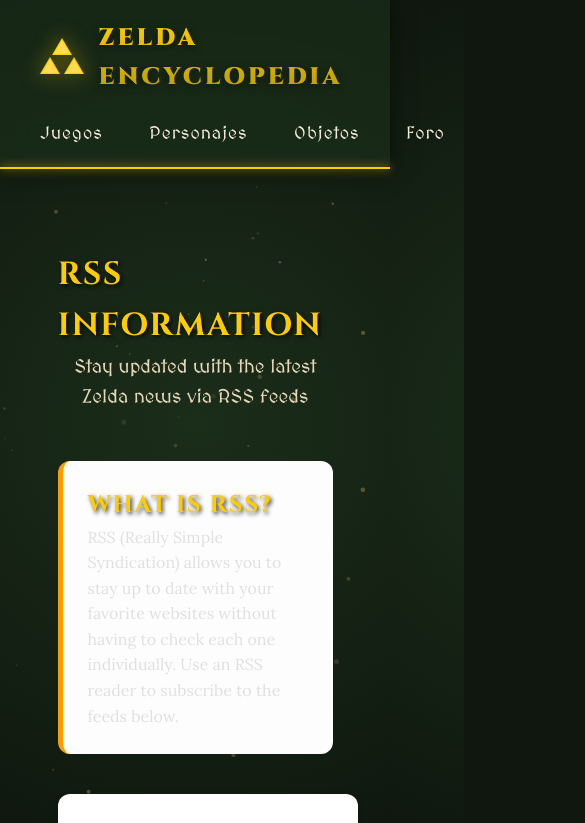
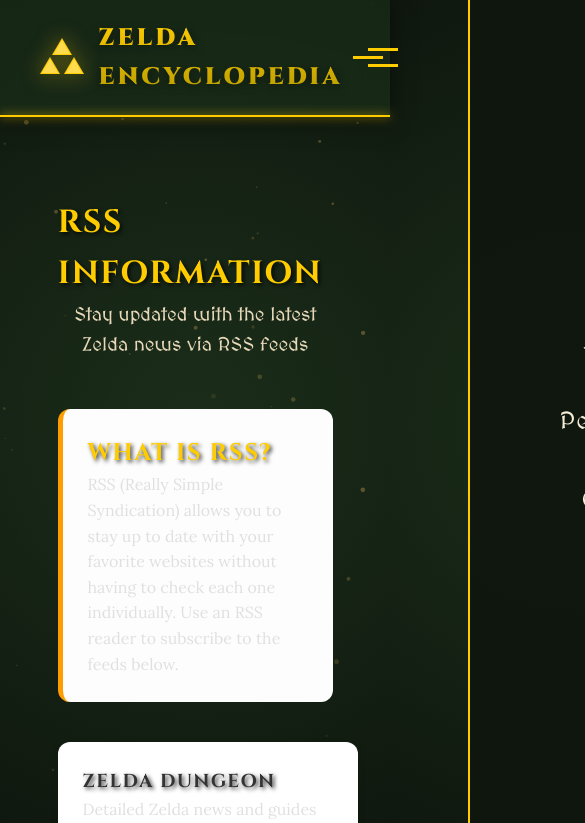
Before and after one commit to pr4032943-stack/zelda-enciclopedia, a React (Vite) app: page /rss-info in a window 390 px wide. Shown: the top 823 px of the page, 585 px wide, since content can reach past the window. Built offline with nearby package versions, Linux system fonts and the light colour scheme.

Commit message:
3rd delivery: Mobile menu, Firebase CRUD Update, RSS feeds updated, TERCERA_ENTREGA updated

```diff
--- a/src/components/header/Header.css
+++ b/src/components/header/Header.css
@@ -141,14 +141,89 @@
   box-shadow: 0 0 15px rgba(255, 204, 0, 0.3);
 }
 
-@media (max-width: 992px) {
+@media (max-width: 900px) {
   .logo-text { font-size: 1.5rem; }
   .nav-list { gap: 0.5rem; }
 }
 
+/* Mobile Menu Styles */
+.menu-toggle {
+  display: none;
+  background: none;
+  border: none;
+  cursor: pointer;
+  padding: 10px;
+  z-index: 1001;
+}
+
+.hamburger {
+  display: block;
+  width: 30px;
+  height: 3px;
+  background: var(--color-accent-gold);
+  position: relative;
+  transition: background 0.3s;
+}
+
+.hamburger::before,
+.hamburger::after {
+  content: '';
+  position: absolute;
+  width: 30px;
+  height: 3px;
+  background: var(--color-accent-gold);
+  transition: all 0.3s;
+}
+
+.hamburger::before { top: -8px; }
+.hamburger::after { bottom: -8px; }
+
+.menu-toggle.open .hamburger {
+  background: transparent;
+}
+
+.menu-toggle.open .hamburger::before {
+  transform: rotate(45deg);
+  top: 0;
+}
+
+.menu-toggle.open .hamburger::after {
+  transform: rotate(-45deg);
+  bottom: 0;
+}
+
 @media (max-width: 768px) {
-  .header-content {
+  .menu-toggle {
+    display: block;
+  }
+
+  .navigation {
+    position: fixed;
+    top: 0;
+    right: -100%;
+    width: 80%;
+    height: 100vh;
+    background: rgba(15, 23, 14, 0.95);
+    backdrop-filter: blur(20px);
+    display: flex;
+    justify-content: center;
+    align-items: center;
+    transition: right 0.4s cubic-bezier(0.4, 0, 0.2, 1);
+    z-index: 1000;
+    border-left: 2px solid var(--color-accent-gold);
+  }
+
+  .navigation.mobile-open {
+    right: 0;
+  }
+
+  .nav-list {
     flex-direction: column;
-    gap: 1.5rem;
+    align-items: center;
+    gap: 2.5rem;
+  }
+
+  .nav-link {
+    font-size: 1.5rem;
   }
 }
--- a/src/components/header/Header.jsx
+++ b/src/components/header/Header.jsx
@@ -1,8 +1,18 @@
+import { useState } from 'react'
 import { Link, useLocation } from 'react-router-dom'
 import './Header.css'
 
 const Header = () => {
   const location = useLocation()
+  const [isMenuOpen, setIsMenuOpen] = useState(false)
+
+  const toggleMenu = () => {
+    setIsMenuOpen(!isMenuOpen)
+  }
+
+  const closeMenu = () => {
+    setIsMenuOpen(false)
+  }
 
   const isActive = (path) => {
     return location.pathname === path ? 'active' : ''
@@ -13,7 +23,7 @@ const Header = () => {
       <div className="container">
         <div className="header-content">
           <div className="logo">
-            <Link to="/" className="logo-link">
+            <Link to="/" className="logo-link" onClick={closeMenu}>
               <div className="triforce-icon">
                 <div className="triforce-triangle triforce-top"></div>
                 <div className="triforce-bottom">
@@ -25,30 +35,34 @@ const Header = () => {
             </Link>
           </div>
 
-          <nav className="navigation">
+          <button className={`menu-toggle ${isMenuOpen ? 'open' : ''}`} onClick={toggleMenu} aria-label="Toggle Menu">
+            <span className="hamburger"></span>
+          </button>
+
+          <nav className={`navigation ${isMenuOpen ? 'mobile-open' : ''}`}>
             <ul className="nav-list">
               <li className="nav-item">
-                <Link to="/" className={`nav-link ${isActive('/')}`}>
+                <Link to="/" className={`nav-link ${isActive('/')}`} onClick={closeMenu}>
                   Inicio
                 </Link>
               </li>
               <li className="nav-item">
-                <Link to="/games" className={`nav-link ${isActive('/games')}`}>
+                <Link to="/games" className={`nav-link ${isActive('/games')}`} onClick={closeMenu}>
                   Juegos
                 </Link>
               </li>
               <li className="nav-item">
-                <Link to="/characters" className={`nav-link ${isActive('/characters')}`}>
+                <Link to="/characters" className={`nav-link ${isActive('/characters')}`} onClick={closeMenu}>
                   Personajes
                 </Link>
               </li>
               <li className="nav-item">
-                <Link to="/items" className={`nav-link ${isActive('/items')}`}>
+                <Link to="/items" className={`nav-link ${isActive('/items')}`} onClick={closeMenu}>
                   Objetos
                 </Link>
               </li>
               <li className="nav-item">
-                <Link to="/community" className={`nav-link ${isActive('/community')}`}>
+                <Link to="/community" className={`nav-link ${isActive('/community')}`} onClick={closeMenu}>
                   Foro
                 </Link>
               </li>
--- a/src/pages/community-forum/CommunityForum.css
+++ b/src/pages/community-forum/CommunityForum.css
@@ -265,6 +265,47 @@
     color: var(--color-accent-gold);
 }
 
+.edit-discussion-form {
+    background: rgba(255, 204, 0, 0.05);
+    padding: 2rem;
+    border-radius: 10px;
+    border: 1px solid var(--color-accent-gold);
+    margin-bottom: 2rem;
+    box-shadow: 0 0 20px rgba(255, 204, 0, 0.1);
+}
+
+.edit-discussion-form h3 {
+    color: var(--color-accent-gold);
+    margin-bottom: 1rem;
+    font-family: var(--font-heading);
+}
+
+.edit-discussion-form form {
+    display: flex;
+    flex-direction: column;
+    gap: 1rem;
+}
+
+.edit-actions {
+    display: flex;
+    gap: 1rem;
+}
+
+.cancel-btn {
+    background: transparent;
+    color: #fff;
+    border: 1px solid #666;
+    padding: 0.8rem 1.5rem;
+    border-radius: 5px;
+    cursor: pointer;
+    font-family: var(--font-heading);
+    transition: all 0.3s ease;
+}
+
+.cancel-btn:hover {
+    background: rgba(255, 255, 255, 0.1);
+}
+
 .delete-btn {
   background: #ff4444;
   color: white;
@@ -277,6 +318,35 @@
 
 .delete-btn:hover {
   background: #cc0000;
+}
+
+/* Edit/Delete Ghost buttons */
+.admin-actions {
+    display: flex;
+    gap: 10px;
+}
+
+.edit-btn-ghost, .delete-btn-ghost {
+    background: none;
+    border: 1px solid rgba(0,0,0,0.1);
+    color: #666;
+    padding: 4px 10px;
+    border-radius: 4px;
+    font-size: 0.8rem;
+    cursor: pointer;
+    transition: all 0.3s ease;
+}
+
+.edit-btn-ghost:hover {
+    border-color: var(--color-accent-gold);
+    color: var(--color-primary-dark);
+    background: rgba(255, 204, 0, 0.1);
+}
+
+.delete-btn-ghost:hover {
+    border-color: #ff4444;
+    color: #ff4444;
+    background: rgba(255, 68, 68, 0.1);
 }
 
 .category-tag {
--- a/src/pages/community-forum/CommunityForum.jsx
+++ b/src/pages/community-forum/CommunityForum.jsx
@@ -1,6 +1,6 @@
 import { useState, useEffect } from 'react'
 import { db } from '../../services/firebase'
-import { collection, getDocs, addDoc, deleteDoc, doc, serverTimestamp } from 'firebase/firestore'
+import { collection, getDocs, addDoc, deleteDoc, updateDoc, doc, serverTimestamp } from 'firebase/firestore'
 import './CommunityForum.css'
 
 const CommunityForum = () => {
@@ -15,6 +15,9 @@ const CommunityForum = () => {
     const [newCategory, setNewCategory] = useState('Lore')
     const [newMessage, setNewMessage] = useState('')
     const [isSubmitting, setIsSubmitting] = useState(false)
+    const [editingId, setEditingId] = useState(null)
+    const [editTitle, setEditTitle] = useState('')
+    const [editCategory, setEditCategory] = useState('Lore')
 
     const categories = ['All', 'Lore', 'Speedrunning', 'Strategies', 'Fan Art', 'News', 'Cosplay/Fan Creations']
     const formCategories = ['Lore', 'Speedrunning', 'Strategies', 'Fan Art', 'News', 'Cosplay/Fan Creations']
@@ -235,6 +238,38 @@ const CommunityForum = () => {
         }
     }
 
+    const handleEditStart = (discussion) => {
+        if (discussion.id.startsWith('m')) {
+            alert("No se pueden editar las discusiones de prueba (Mock).")
+            return
+        }
+        setEditingId(discussion.id)
+        setEditTitle(discussion.title)
+        setEditCategory(discussion.category)
+    }
+
+    const handleUpdate = async (e) => {
+        e.preventDefault()
+        if (!editTitle) return
+
+        setIsSubmitting(true)
+        try {
+            const docRef = doc(db, 'discussions', editingId)
+            await updateDoc(docRef, {
+                title: editTitle,
+                category: editCategory,
+                updatedAt: serverTimestamp()
+            })
+            setEditingId(null)
+            fetchDiscussions()
+        } catch (error) {
+            console.error("Error updating document: ", error)
+            alert("Could not update discussion.")
+        } finally {
+            setIsSubmitting(false)
+        }
+    }
+
     const filteredDiscussions = allDiscussions.filter(d =>
         d.title.toLowerCase().includes(searchTerm.toLowerCase()) &&
         (categoryFilter === 'All' || d.category === categoryFilter)
@@ -265,6 +300,37 @@ const CommunityForum = () => {
                 </div>
 
                 <div className="forum-content">
+                    {editingId && (
+                        <div className="edit-discussion-form">
+                            <h3>Editar Sabiduría</h3>
+                            <form onSubmit={handleUpdate}>
+                                <input
+                                    type="text"
+                                    placeholder="Discussion Title"
+                                    value={editTitle}
+                                    onChange={(e) => setEditTitle(e.target.value)}
+                                    required
+                                />
+                                <select
+                                    value={editCategory}
+                                    onChange={(e) => setEditCategory(e.target.value)}
+                                >
+                                    {formCategories.map(cat => (
+                                        <option key={cat} value={cat}>{cat}</option>
+                                    ))}
+                                </select>
+                                <div className="edit-actions">
+                                    <button type="submit" disabled={isSubmitting} className="submit-btn">
+                                        {isSubmitting ? 'Actualizando...' : 'Guardar Cambios'}
+                                    </button>
+                                    <button type="button" onClick={() => setEditingId(null)} className="cancel-btn">
+                                        Cancelar
+                                    </button>
+                                </div>
+                            </form>
+                        </div>
+                    )}
+
                     <div className="new-discussion-form">
                         <h3>Start a New Discussion</h3>
                         <form onSubmit={handleAddDiscussion}>
@@ -341,7 +407,10 @@ const CommunityForum = () => {
                                                     💬 {disc.replies || 0}
                                                 </button>
                                             </div>
-                                            <button onClick={() => handleDelete(disc.id)} className="delete-btn-ghost">Eliminar</button>
+                                            <div className="admin-actions">
+                                                <button onClick={() => handleEditStart(disc)} className="edit-btn-ghost">Editar</button>
+                                                <button onClick={() => handleDelete(disc.id)} className="delete-btn-ghost">Eliminar</button>
+                                            </div>
                                         </div>
 
                                         <div className="featured-comments">
--- a/src/pages/rss-page/RSSPage.jsx
+++ b/src/pages/rss-page/RSSPage.jsx
@@ -2,9 +2,9 @@ import './RSSPage.css'
 
 const RSSPage = () => {
     const rssFeeds = [
-        { title: 'Nintendo News', url: 'https://www.nintendo.com/feed', description: 'Official news from Nintendo' },
-        { title: 'Zelda Dungeon', url: 'https://www.zeldadungeon.net/feed', description: 'Detailed Zelda news and guides' },
-        { title: 'Zelda Universe', url: 'https://zeldauniverse.net/feed', description: 'Zelda community and fan projects' }
+        { title: 'Zelda Dungeon', url: 'https://www.zeldadungeon.net/', description: 'Detailed Zelda news and guides' },
+        { title: 'Zelda Universe', url: 'https://zeldauniverse.net/', description: 'Zelda community and fan projects' },
+        { title: 'Nintendo News', url: 'https://nintendonews.com/', description: 'Official news from Nintendo' }
     ]
 
     return (
```
Also changed, not shown: TERCERA_ENTREGA.txt.
